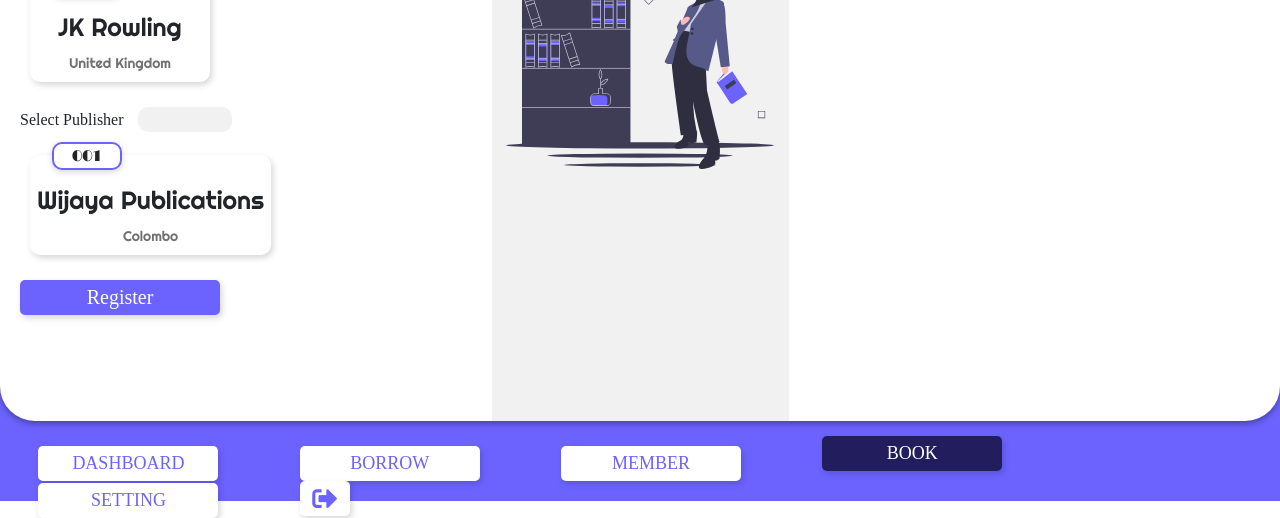
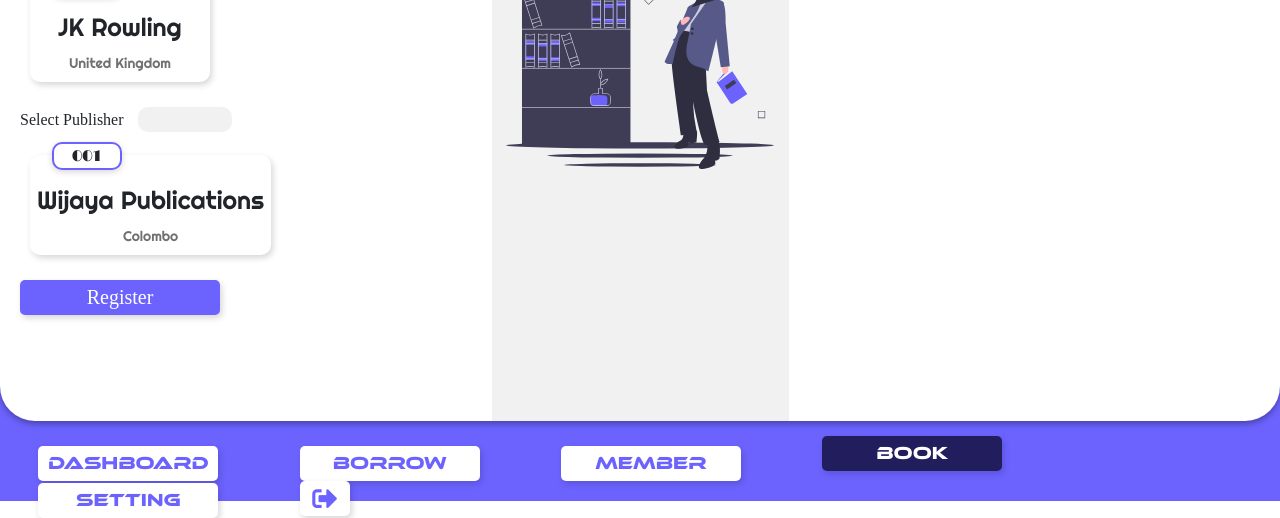
Before and after one commit to rchathuranga/Library-Management-System-Web, a plain HTML site: page public_html/book.html in a window 1280 px wide. Shown: the part 299-817 px from the top of the page. Drawn offline with nearby package versions, Linux system fonts and the light colour scheme; no server answers.

Commit message:
Initial Commit

```diff
--- a/public_html/css/common.css
+++ b/public_html/css/common.css
@@ -84,7 +84,7 @@ footer > div > form > button {
     border: none;
     box-shadow: 2px 3px 6px rgba(0, 0, 0, 0.16);
     color: #6c63ff;
-    font-family: "Ethnocentric";
+    font-family: "Ethnocentric-rg";
 }
 
 footer > div > form > button:focus {
```
